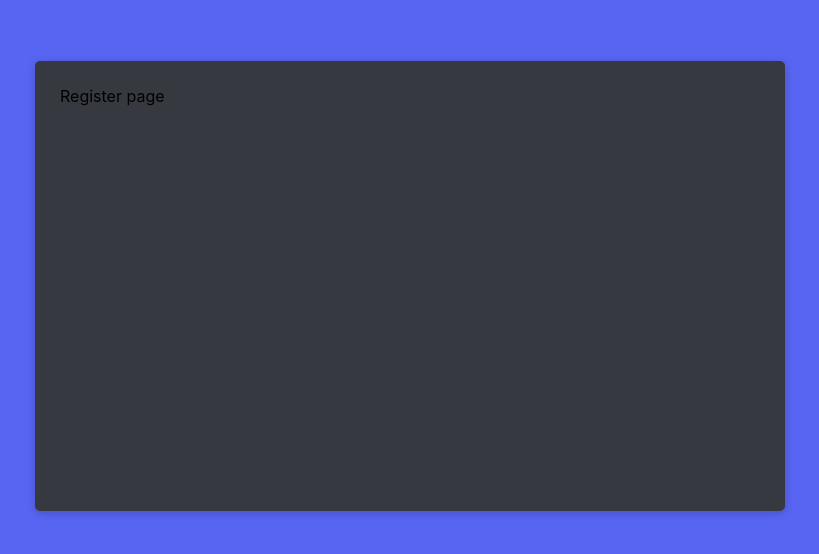
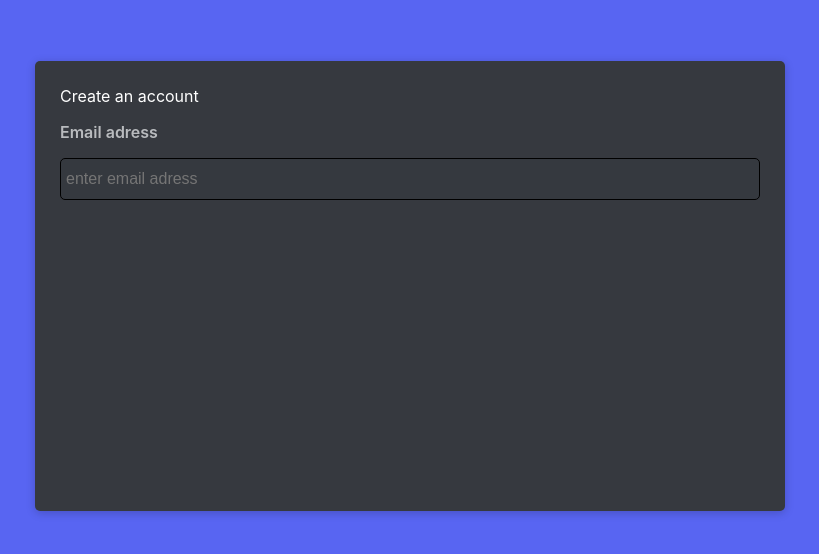
Before and after one commit to victorvaflo/discord-clone, a React (Create React App) app in the folder discord-frontend/: page /register in a window 1280 px wide. Shown: the part 114-668 px from the top of the page, without its empty margins (230-1049 px from the left). Built offline with nearby package versions, Linux system fonts and the light colour scheme.

Commit message:
starting register page input

```diff
--- a/discord-frontend/src/authPages/RegisterPages/RegisterPage.js
+++ b/discord-frontend/src/authPages/RegisterPages/RegisterPage.js
@@ -1,8 +1,31 @@
-import React from "react";
+import React, { useState } from "react";
+
 import AuthBox from "../../shared/components/AuthBox";
+import { Typography } from "@mui/material";
+import RegisterPageInputs from "./RegisterPageInputs";
 
 const RegisterPage = () => {
-  return <AuthBox>Register page</AuthBox>;
+  const [mail, setMail] = useState("");
+  const [userName, setUserName] = useState("");
+  const [password, setPassword] = useState("");
+
+  const [isFormValid, setIsFormValid] = useState(false);
+
+  return (
+    <AuthBox>
+      <Typography variant="5" sx={{ color: "white" }}>
+        Create an account
+      </Typography>
+      <RegisterPageInputs
+        mail={mail}
+        setMail={setMail}
+        userName={userName}
+        setUserName={setUserName}
+        password={password}
+        setPassword={setPassword}
+      />
+    </AuthBox>
+  );
 };
 
 export default RegisterPage;
--- /dev/null
+++ b/discord-frontend/src/authPages/RegisterPages/RegisterPageInputs.js
@@ -0,0 +1,19 @@
+import React from "react";
+import InputsWithLabel from "../../shared/components/InputsWithLabel";
+
+function RegisterPageInputs(props) {
+  const { mail, setMail, userName, setUserName, password, setPassword } = props;
+  return (
+    <>
+      <InputsWithLabel
+        value={mail}
+        setValue={setMail}
+        label="Email adress"
+        type="text"
+        placeholder="enter email adress"
+      />
+    </>
+  );
+}
+
+export default RegisterPageInputs;
```
